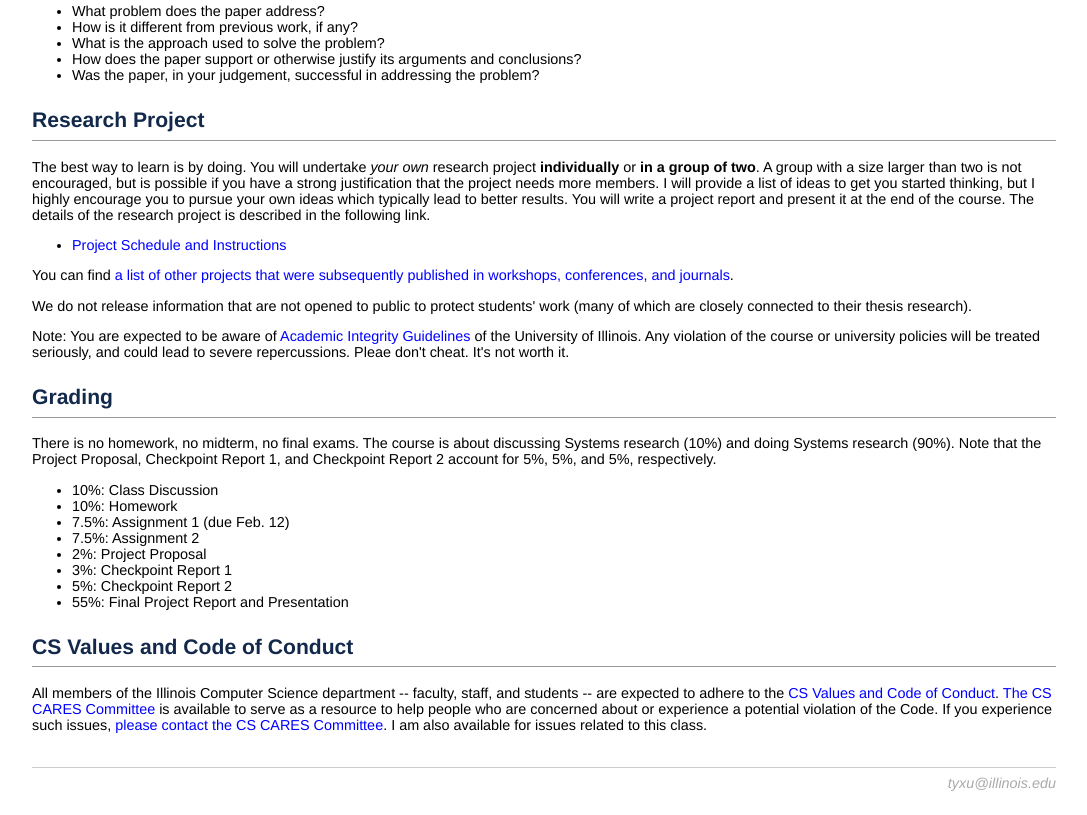
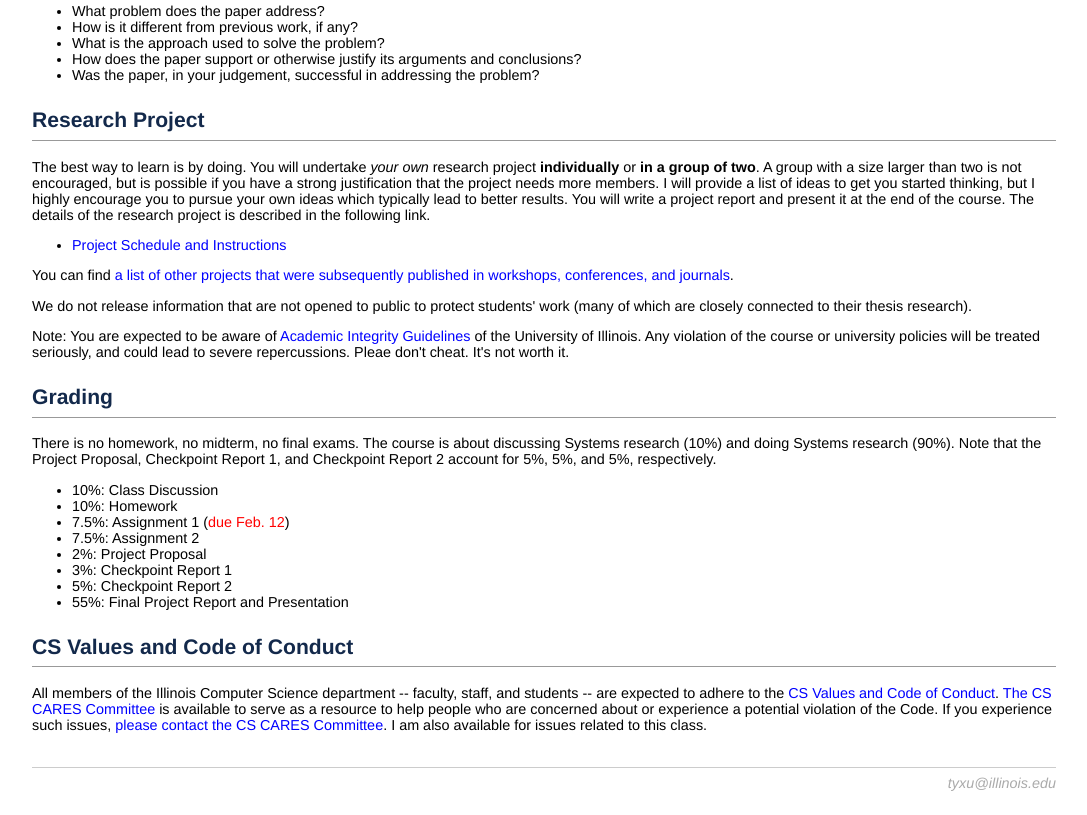
Before and after one commit to cs598txu-uiuc/cs598txu-uiuc.github.io, a plain HTML site: page spring22/index.html in a window 1280 px wide. Shown: the part 1351-2166 px from the top of the page, without its empty margins (96-1183 px from the left). Drawn offline with Linux system fonts and the light colour scheme.

Commit message:
Update index.html

```diff
--- a/spring22/index.html
+++ b/spring22/index.html
@@ -207,7 +207,7 @@
         <ul>
             <li>10%: Class Discussion</li>
             <li>10%: Homework</li>
-            <li>7.5%: Assignment 1 (due Feb. 12)</li>
+            <li>7.5%: Assignment 1 (<font color="red">due Feb. 12</font>)</li>
             <li>7.5%: Assignment 2</li>
             <li>2%:  Project Proposal</li>
             <li>3%:  Checkpoint Report 1</li>
```
